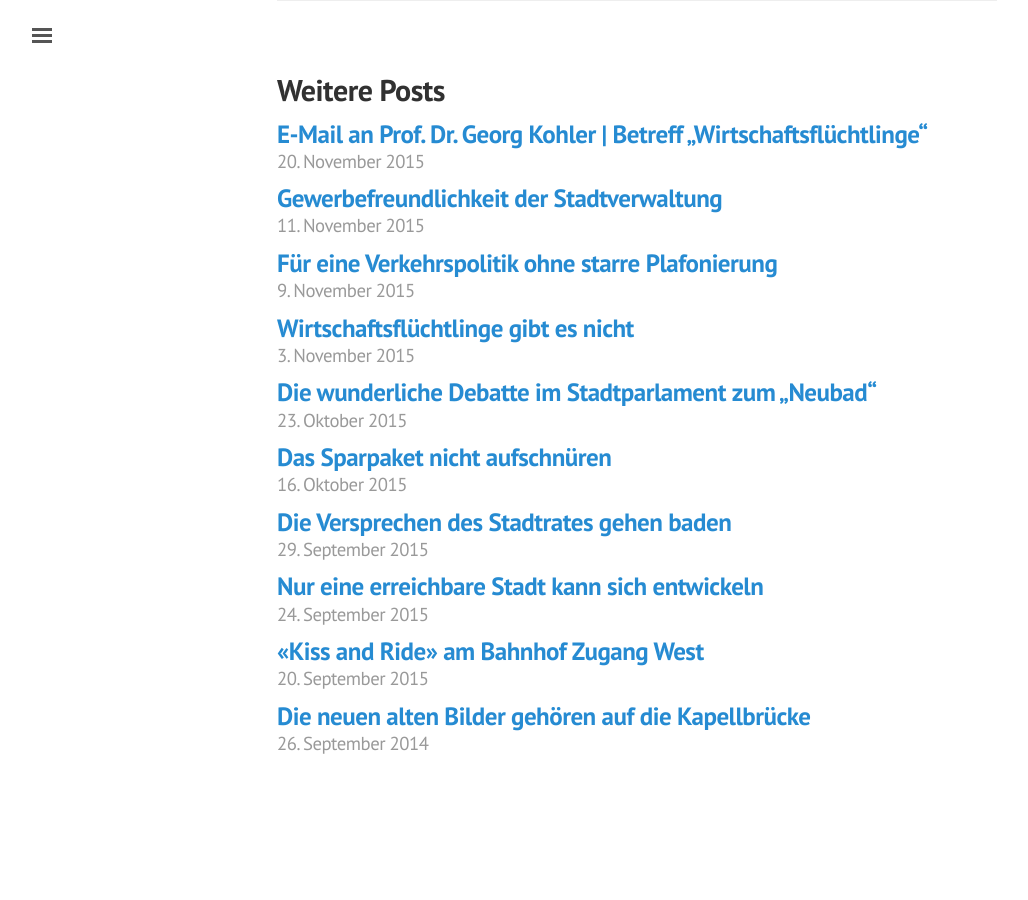
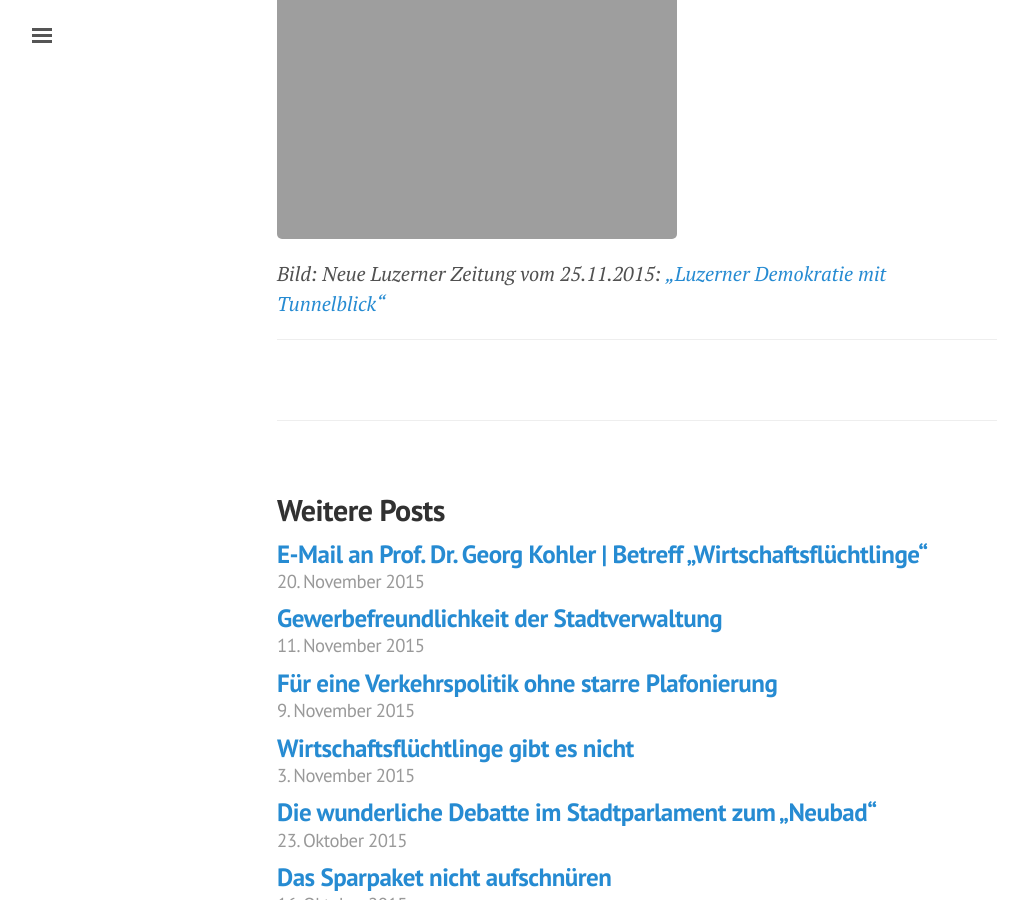
Before and after one commit to freinhard/freinhard.github.io, a Jekyll site: the page built from _posts/2015-11-26-protest-sparmassnahmen.md, in a window 1280 px wide and 900 px high, scrolled down 1328 px. Shown: the whole window, without its empty margins (3-1031 px from the left). Built offline with Jekyll 4.4.1, drawn with Linux system fonts in a browser that asks for light colours; comment, search, counter and statistics services are not loaded; before the commit the page ends 2143 px from its top, so only the background shows below that.

Commit message:
Bild Tunnelblick

```diff
--- a/_posts/2015-11-26-protest-sparmassnahmen.md
+++ b/_posts/2015-11-26-protest-sparmassnahmen.md
@@ -9,3 +9,6 @@ Robert Knobel kann in seiner [ANALYSE (NLZ vom 25.12.2015)](https://www.luzerner
 Die Stadt sei nicht nur der Stadtrat, schreibt Knobel. Dem ist nicht zu widersprechen. Die Schulhäuser aber gehören nicht nur den Lehrpersonen und die Polizeiuniformen gehören nicht nur denen, die sie tragen. Wenn die „Im-Dienst-Stehenden“ ihrem Protest „dienstlich“ Ausdruck geben, müssten auch andere Akteure ihre – auch gegenteilige -  Meinung  an den Schulhausfenstern und Polizeiuniformen platzieren dürfen. Das wäre die Logik.
 
 Wir Bürger wissen, dass Vertreter des Staates ihre persönlichen Interessen nicht in Uniform vertreten dürfen, weil sie damit ihre ganz besondere Stellung missbrauchen würden. In *diesem* Sinne gehe ich mit R. Knobel einig, wo er schreibt: „…wenn diese (LehrerInnen, PolizistInnen) ihre Kritik auch noch während der Ausübung ihres Dienstes anbringen, dann wird den Bürgern definitiv mulmig zu Mute.“.
+
+![Analyse NLZ]({{ site.url }}/public/assets/tunnelblick.jpg)
+*Bild: Neue Luzerner Zeitung vom 25.11.2015: [„Luzerner Demokratie mit Tunnelblick“](http://www.20min.ch/schweiz/zentralschweiz/story/--berregulierung--aergert-Gewerbler-und-Politiker-28881063)*
```
Also changed, not shown: _posts/2015-11-11-gewerbefreundlichekeit-stadtverwaltung.md (+1 -1 lines), 1 other file.
